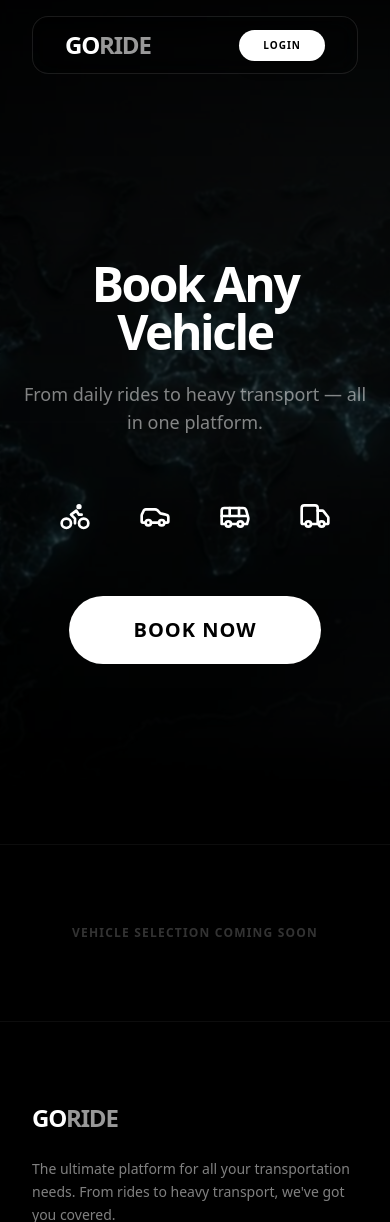
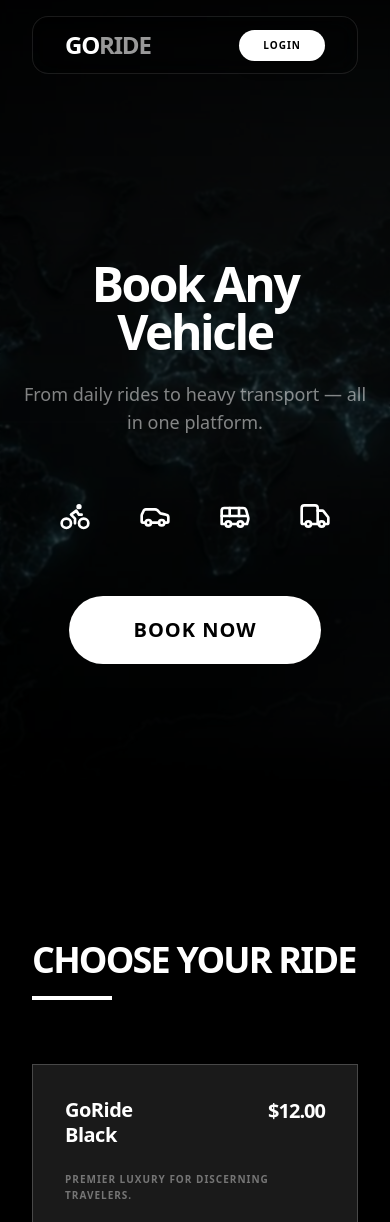
Before and after one commit to Nareshkumawat-star/uber_clone, a Next.js app: page / in a window 390 px wide. Shown: the top 1222 px of the page. Built offline with nearby package versions, Linux system fonts and the light colour scheme.

Commit message:
feat: implement authentication modal, vehicle slider, and public home page components

```diff
--- a/src/components/Authmodel.tsx
+++ b/src/components/Authmodel.tsx
@@ -60,11 +60,32 @@ function Authmodel({ open, onclose }: { open: boolean; onclose: () => void }) {
                             <div className="h-px flex-1 bg-black/10" />
                         </div>
 
-                        {/* Welcome back */}
-                        <h2 className="text-xl font-black tracking-tight mb-8 text-black">Welcome back</h2>
+                        {/* Dynamic Content Based on Step */}
+                        <AnimatePresence mode="wait">
+                            <motion.div
+                                key={step}
+                                initial={{ opacity: 0, x: 20 }}
+                                animate={{ opacity: 1, x: 0 }}
+                                exit={{ opacity: 0, x: -20 }}
+                                transition={{ duration: 0.2 }}
+                            >
+                                {/* Title */}
+                                <h2 className="text-xl font-black tracking-tight mb-8 text-black">
+                                    {step === "login" ? "Welcome back" : "Create account"}
+                                </h2>
 
                                 {/* Form */}
                                 <div className="space-y-3">
+                                    {step === "signup" && (
+                                        <div className="relative group">
+                                            <Mail className="absolute left-6 top-1/2 -translate-y-1/2 w-4 h-4 text-black/20 group-focus-within:text-black transition-colors" />
+                                            <input
+                                                type="text"
+                                                placeholder="Full Name"
+                                                className="w-full bg-black/5 border border-transparent focus:border-black/10 focus:bg-white rounded-none py-4 pl-14 pr-6 text-xs font-bold transition-all outline-none text-black"
+                                            />
+                                        </div>
+                                    )}
                                     <div className="relative group">
                                         <Mail className="absolute left-6 top-1/2 -translate-y-1/2 w-4 h-4 text-black/20 group-focus-within:text-black transition-colors" />
                                         <input
@@ -83,35 +104,31 @@ function Authmodel({ open, onclose }: { open: boolean; onclose: () => void }) {
                                     </div>
                                 </div>
 
-                        {/* Login Button */}
+                                {/* Action Button */}
                                 <button className="w-full bg-black text-white rounded-none py-5 text-sm font-black uppercase tracking-[0.2em] mt-8 hover:bg-black/90 transition-all shadow-xl shadow-black/20 active:scale-[0.98]">
-                            Login
+                                    {step === "login" ? "Login" : "Sign Up"}
                                 </button>
+                            </motion.div>
+                        </AnimatePresence>
 
-                        {/* Footer */}
+                        {/* Footer Content Based on Step */}
                         <div className="text-center mt-10">
+                            {step === "login" && (
                                 <p className="text-[10px] font-bold text-black/40 uppercase tracking-widest">
-                                Don't have an account? <span className="text-black cursor-pointer hover:underline">Sign Up</span>
+                                    Don't have an account? <span
+                                        onClick={() => setstep("signup")}
+                                        className="text-black cursor-pointer hover:underline"
+                                    >Sign Up</span>
                                 </p>
-   <div>
-
-
-
-                            {step=="login" (
-                                <motion.div
-                                initial={{opacity:0,y:20}}
-                                 animate={{opacity:1,y:0}}
-
-
-                                >
-                                    <motion.h2>Welcome back</motion.h2>
-                                    <motion.p>Login to your account</motion.p>
-
-                                </motion.div>
-                            )
-                                }
-
-   </div>
+                            )}
+                            {step === "signup" && (
+                                <p className="text-[10px] font-bold text-black/40 uppercase tracking-widest">
+                                    Already have an account? <span
+                                        onClick={() => setstep("login")}
+                                        className="text-black cursor-pointer hover:underline"
+                                    >Login</span>
+                                </p>
+                            )}
                         </div>
                     </motion.div>
                 </div>
--- a/src/components/PublicHome.tsx
+++ b/src/components/PublicHome.tsx
@@ -7,6 +7,7 @@ import Authmodel from './Authmodel'
 function PublicHome({ setAuthOpen }: { setAuthOpen: (open: boolean) => void }) {
     return (
         <>
+
             <Herosection onBookNow={() => setAuthOpen(true)} />
             <Vechile_slider />
         </>
--- a/src/components/VehicleSlider.tsx
+++ b/src/components/VehicleSlider.tsx
@@ -1,9 +1,116 @@
-import React from 'react'
+'use client'
+import React, { useState } from 'react'
+import { motion, AnimatePresence } from 'motion/react'
+import { User, Clock, Star, ShieldCheck } from 'lucide-react'
+
+const vehicles = [
+  {
+    id: 'luxury-sedan',
+    name: 'GoRide Black',
+    description: 'Premier luxury for discerning travelers.',
+    price: '$12.00',
+    capacity: 4,
+    wait: '2 min',
+    image: '/car_sedan.png',
+  },
+  {
+    id: 'premium-suv',
+    name: 'GoRide SUV',
+    description: 'Spacious high-end SUVs for groups.',
+    price: '$22.50',
+    capacity: 6,
+    wait: '5 min',
+    image: '/car_suv.png',
+  },
+  {
+    id: 'electric-car',
+    name: 'GoRide Green',
+    description: 'Eco-friendly premium electric travel.',
+    price: '$14.00',
+    capacity: 4,
+    wait: '3 min',
+    image: '/car_electric.png',
+  },
+  {
+    id: 'luxury-van',
+    name: 'GoRide Van',
+    description: 'Luxury group travel with ample space.',
+    price: '$35.00',
+    capacity: 8,
+    wait: '8 min',
+    image: '/car_van.png',
+  }
+]
 
 function Vechile_slider() {
+  const [selected, setSelected] = useState(vehicles[0].id)
+
   return (
-    <div className="bg-black text-white/20 py-20 text-center uppercase tracking-widest text-xs font-bold border-y border-white/5">
-      Vehicle Selection Coming Soon
+    <div className="bg-black text-white py-24 px-8 overflow-hidden">
+      <div className="max-w-7xl mx-auto">
+        <motion.div
+          initial={{ opacity: 0, y: 20 }}
+          whileInView={{ opacity: 1, y: 0 }}
+          className="mb-16 flex justify-between items-end"
+        >
+          <div>
+            <h2 className="text-4xl font-black uppercase tracking-tighter mb-4">Choose Your Ride</h2>
+            <div className="h-1 w-20 bg-white" />
+          </div>
+          <div className="hidden md:flex items-center gap-2 text-white/40 text-xs font-bold uppercase tracking-widest">
+            <ShieldCheck className="w-4 h-4" /> Top-rated drivers only
+          </div>
+        </motion.div>
+
+        <div className="grid grid-cols-1 md:grid-cols-2 lg:grid-cols-4 gap-6">
+          {vehicles.map((vehicle) => (
+            <motion.div
+              key={vehicle.id}
+              whileHover={{ y: -5 }}
+              onClick={() => setSelected(vehicle.id)}
+              className={`relative cursor-pointer p-8 rounded-none border transition-all duration-500 flex flex-col justify-between min-h-[400px] ${
+                selected === vehicle.id
+                  ? 'bg-white/10 border-white/20'
+                  : 'bg-white/[0.02] border-white/5 hover:border-white/10'
+              }`}
+            >
+              <div>
+                <div className="flex justify-between items-start mb-6">
+                  <h3 className="text-xl font-bold tracking-tight max-w-[120px] leading-tight">{vehicle.name}</h3>
+                  <div className="text-xl font-black tracking-tighter">{vehicle.price}</div>
+                </div>
+                <p className="text-white/40 text-[10px] font-bold uppercase tracking-widest leading-relaxed">
+                  {vehicle.description}
+                </p>
+              </div>
+
+              <div className="relative h-40 my-8 flex items-center justify-center">
+                <motion.img
+                  src={vehicle.image}
+                  alt={vehicle.name}
+                  className="w-full h-full object-contain filter brightness-110 contrast-125 transition-all"
+                  animate={{
+                    scale: selected === vehicle.id ? 1.15 : 1,
+                    opacity: selected === vehicle.id ? 1 : 0.4,
+                    filter: selected === vehicle.id ? 'grayscale(0%)' : 'grayscale(100%)'
+                  }}
+                  transition={{ duration: 0.5 }}
+                />
+              </div>
+
+              <div className="flex justify-between items-center text-[10px] font-bold uppercase tracking-[0.2em] text-white/30">
+                <div className="flex items-center gap-4">
+                  <span className="flex items-center gap-1.5"><User className="w-3 h-3" /> {vehicle.capacity}</span>
+                  <span className="flex items-center gap-1.5"><Clock className="w-3 h-3" /> {vehicle.wait}</span>
+                </div>
+                <div className="text-white/60">
+                   <Star className="w-3 h-3 fill-white inline mr-1" /> 4.9
+                </div>
+              </div>
+            </motion.div>
+          ))}
+        </div>
+      </div>
     </div>
   )
 }
```
Lines whose indentation alone changed are shown as unchanged.
